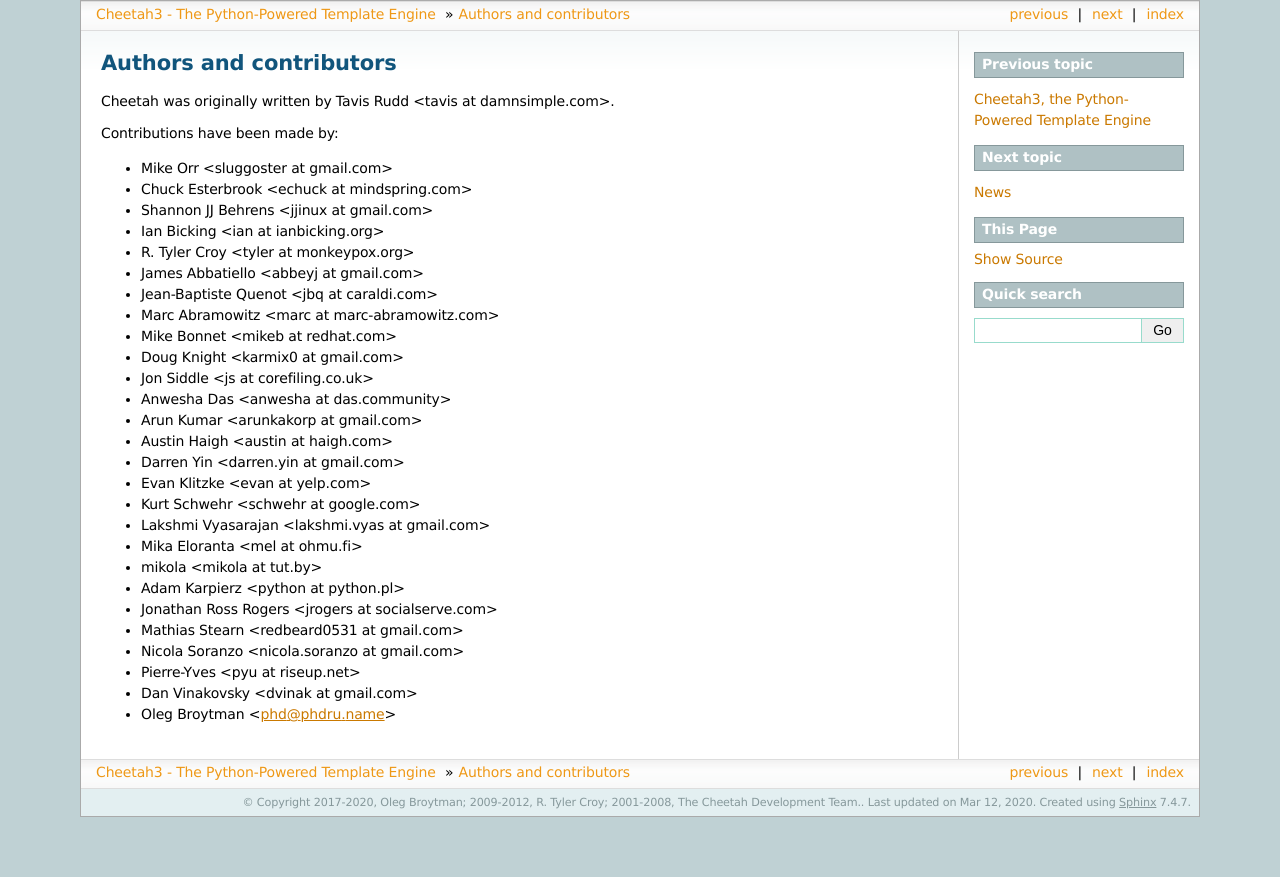
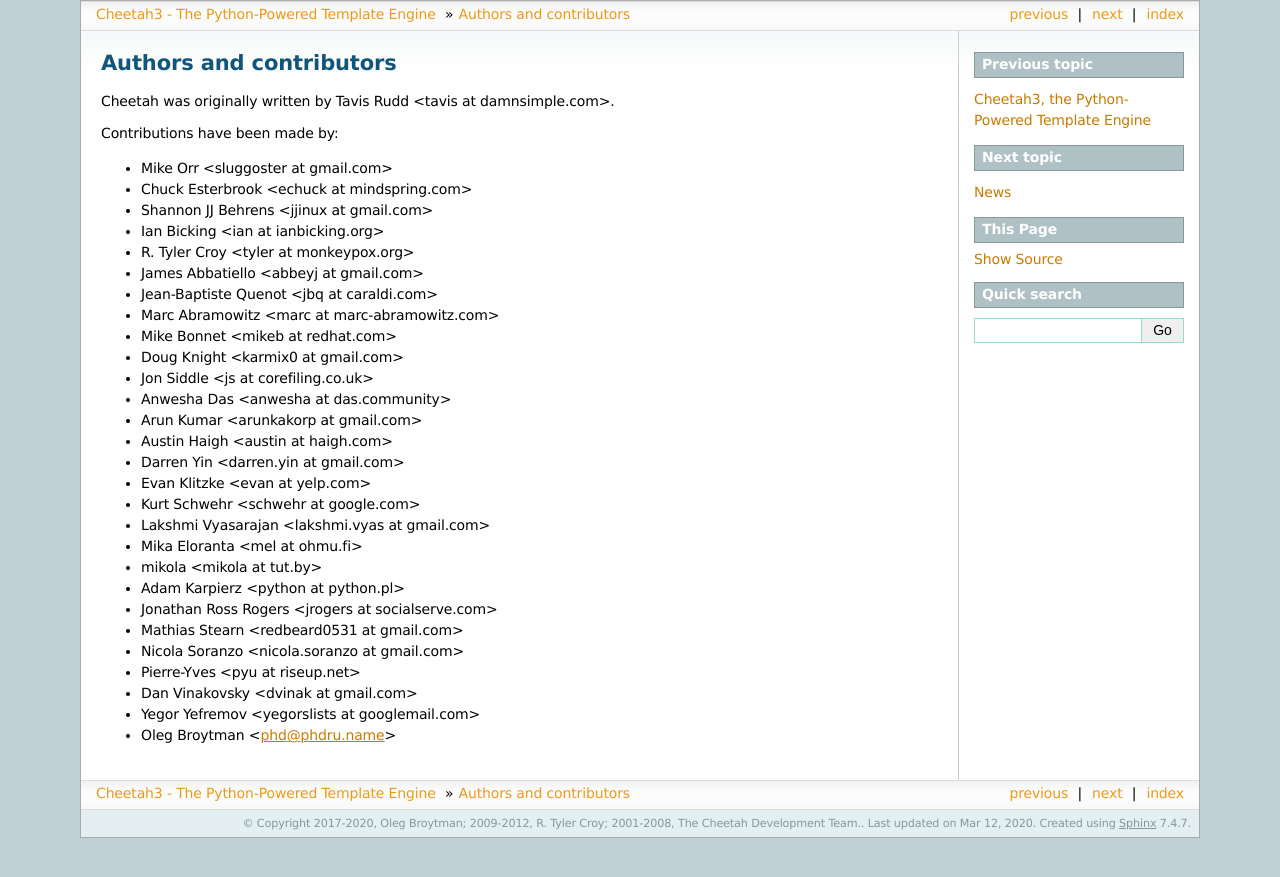
Before and after one commit to CheetahTemplate3/cheetah3, a Sphinx documentation site: the page built from docs/authors.rst, in a window 1280 px wide. Shown: the top 877 px of the page. Built offline with Sphinx 7.4.7, drawn with Linux system fonts in a browser that asks for light colours.

Commit message:
Docs(authors): Add Yegor Yefremov
[skip ci]

```diff
--- a/docs/authors.rst
+++ b/docs/authors.rst
@@ -31,4 +31,5 @@ Contributions have been made by:
 * Nicola Soranzo <nicola.soranzo at gmail.com>
 * Pierre-Yves <pyu at riseup.net>
 * Dan Vinakovsky <dvinak at gmail.com>
+* Yegor Yefremov <yegorslists at googlemail.com>
 * Oleg Broytman <phd@phdru.name>
```
